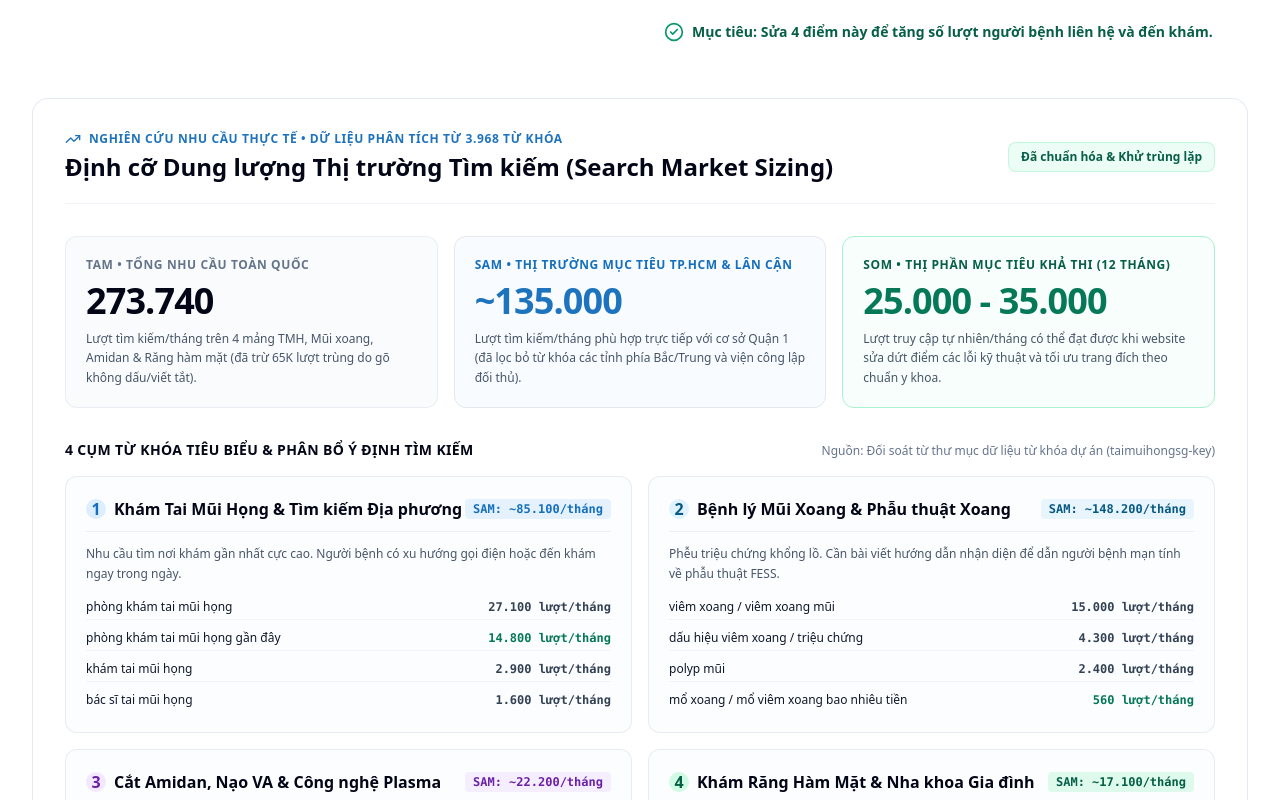
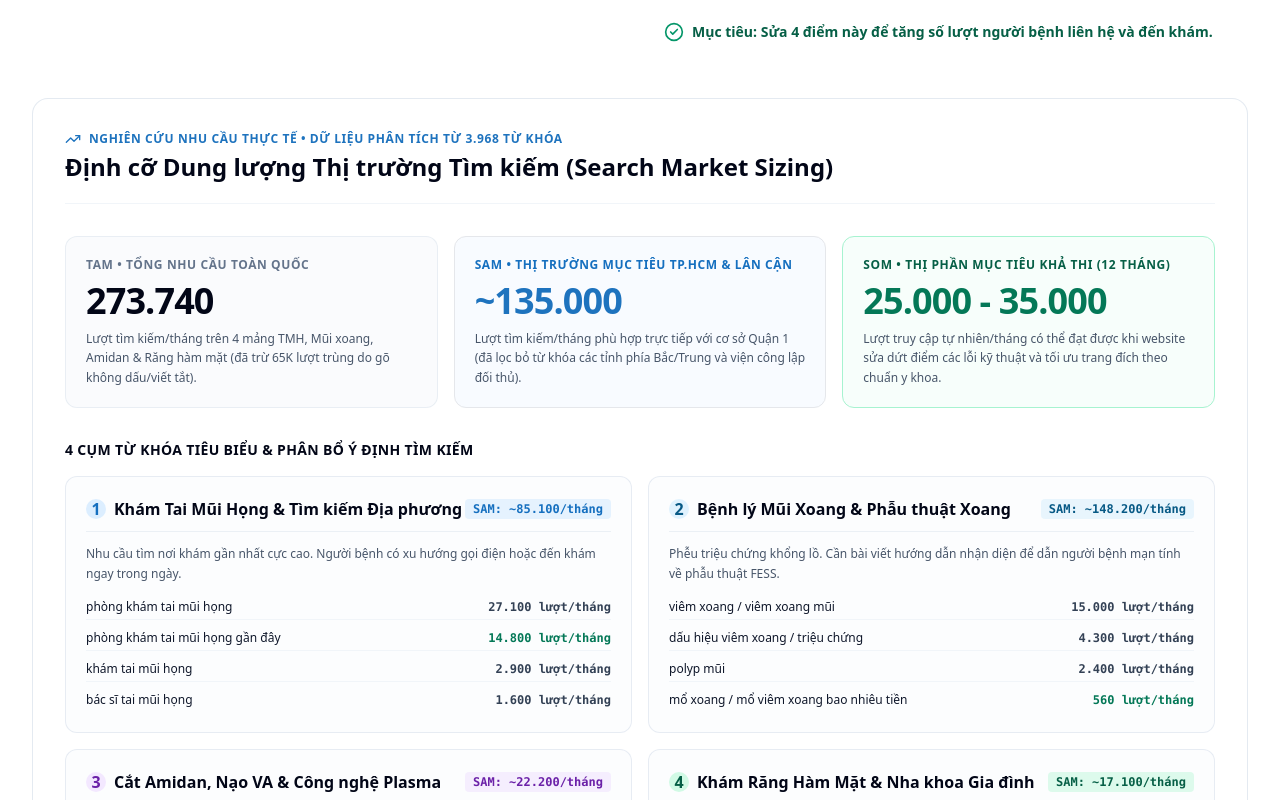
Before and after one commit to vanhien26/taimuihongsg, a Next.js app: page /chien-luoc-tang-truong in a window 1280 px wide. Shown: the part 1980-2780 px from the top of the page. Built offline with nearby package versions, Linux system fonts and the light colour scheme.

Commit message:
clean(strategy): remove redundant meta labels and internal folder references

```diff
--- a/app/chien-luoc-tang-truong/page.tsx
+++ b/app/chien-luoc-tang-truong/page.tsx
@@ -322,8 +322,7 @@ export default function ChienLuocTangTruongPage() {
             <div className="rounded-2xl border border-slate-200/90 bg-white p-6 sm:p-8 shadow-xs space-y-8">
 
               {/* Header */}
-              <div className="flex flex-col sm:flex-row sm:items-center sm:justify-between gap-3 border-b border-slate-100 pb-5">
-                <div>
+              <div className="border-b border-slate-100 pb-5">
                 <div className="flex items-center gap-2 text-xs font-bold uppercase tracking-wider text-brand-700">
                   <TrendingUp className="h-4 w-4" />
                   Nghiên cứu nhu cầu thực tế • Dữ liệu phân tích từ 3.968 từ khóa
@@ -331,12 +330,6 @@ export default function ChienLuocTangTruongPage() {
                 <h3 className="mt-1 text-xl sm:text-2xl font-black text-slate-950">
                   Định cỡ Dung lượng Thị trường Tìm kiếm (Search Market Sizing)
                 </h3>
-                </div>
-                <div className="flex items-center gap-2 self-start sm:self-auto">
-                  <span className="inline-flex items-center rounded-lg bg-emerald-50 px-3 py-1.5 text-xs font-bold text-emerald-800 border border-emerald-200/60">
-                    Đã chuẩn hóa & Khử trùng lặp
-                  </span>
-                </div>
               </div>
 
               {/* 3 Tier Market Sizing Metric Cards (TAM - SAM - SOM) */}
@@ -380,13 +373,8 @@ export default function ChienLuocTangTruongPage() {
 
               {/* Breakdown of 4 Core Service Clusters with Representative Keywords */}
               <div className="space-y-4">
-                <div className="flex flex-col sm:flex-row sm:items-baseline sm:justify-between gap-1">
                 <div className="text-sm font-bold text-slate-950 uppercase tracking-wide">
                   4 Cụm Từ Khóa Tiêu Biểu & Phân Bổ Ý Định Tìm Kiếm
-                  </div>
-                  <div className="text-xs text-slate-500">
-                    Nguồn: Đối soát từ thư mục dữ liệu từ khóa dự án (taimuihongsg-key)
-                  </div>
                 </div>
 
                 <div className="grid gap-4 md:grid-cols-2">
@@ -795,18 +783,13 @@ export default function ChienLuocTangTruongPage() {
 
             {/* Research & Strategy: GEO / AEO in Healthcare */}
             <div className="rounded-2xl border border-slate-200 bg-white p-6 sm:p-8 shadow-xs space-y-6">
-              <div className="flex flex-col sm:flex-row sm:items-center sm:justify-between gap-2 border-b border-slate-100 pb-4">
-                <div>
+              <div className="border-b border-slate-100 pb-4">
                 <div className="flex items-center gap-2 text-sm font-bold uppercase tracking-wider text-purple-700">
                   Nghiên cứu công nghệ tìm kiếm • Chiến lược GEO & AEO trong Y tế
                 </div>
                 <h3 className="mt-1 text-xl sm:text-2xl font-bold text-slate-950">
                   Tại sao tối ưu hóa cho AI (GEO/AEO) là bước ngoặt sống còn của Bệnh viện?
                 </h3>
-                </div>
-                <span className="text-sm font-semibold text-purple-700 bg-purple-50 px-3 py-1 rounded-lg shrink-0">
-                  Xu hướng tìm kiếm 2024 - 2026
-                </span>
               </div>
 
               <p className="text-base text-slate-600 leading-relaxed">
```
Lines whose indentation alone changed are shown as unchanged.
